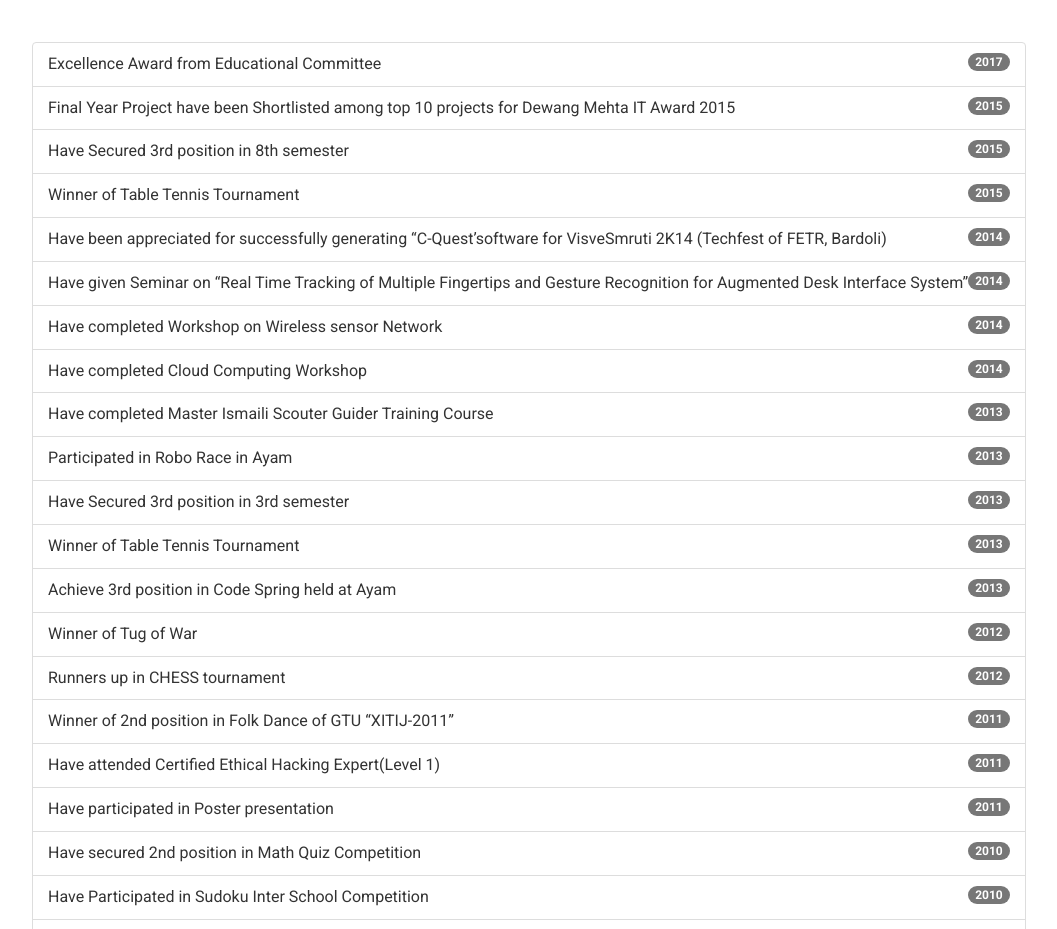
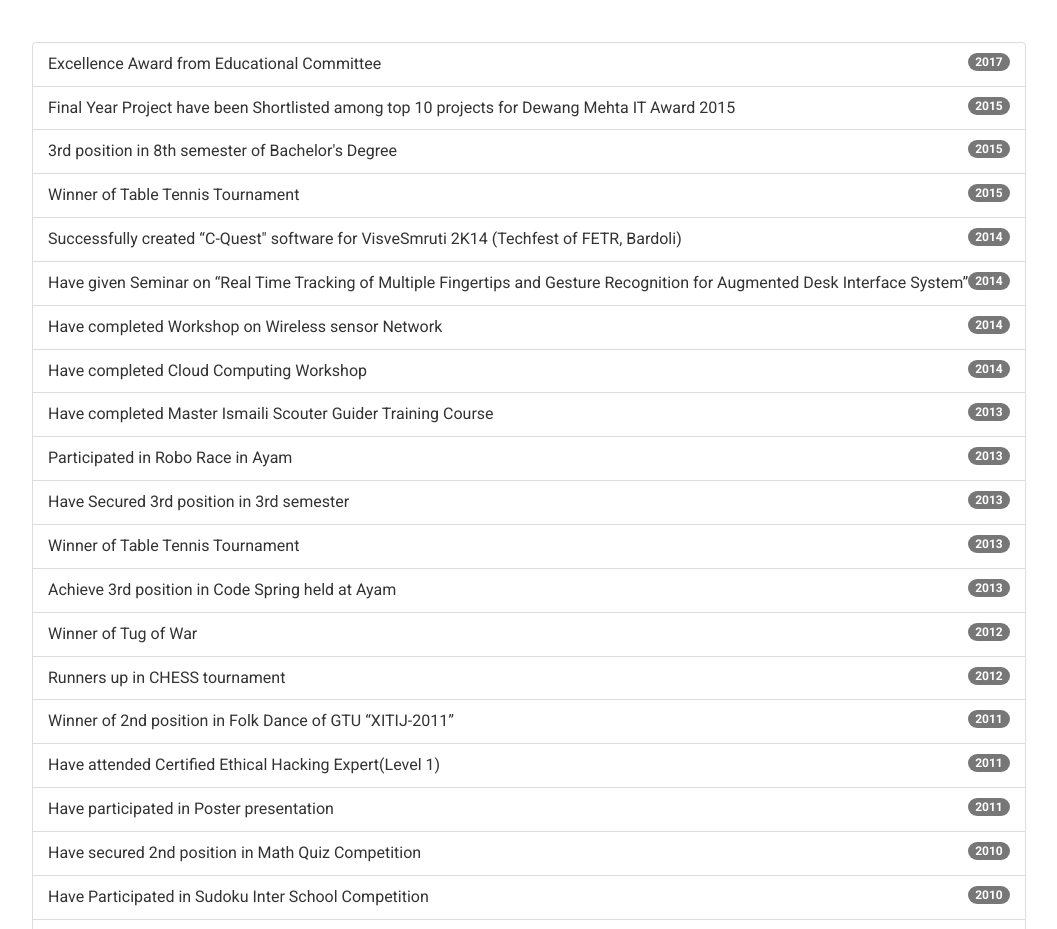
Before and after one commit to zainiya/zainiya.github.io, a plain HTML site: page index.html in a window 1280 px wide. Shown: the part 940-1869 px from the top of the page, without its empty margins (108-1165 px from the left). Drawn offline with nearby package versions, Linux system fonts and the light colour scheme.

Commit message:
updated Achievement section

```diff
--- a/index.html
+++ b/index.html
@@ -202,9 +202,9 @@
                 <li class="list-group-item">Excellence Award from Educational Committee <span class="badge">2017</span></li>
                 <li class="list-group-item">Final Year Project have been Shortlisted among top 10 projects for
                     Dewang Mehta IT Award 2015 <span class="badge">2015</span></li>
-                    <li class="list-group-item">Have Secured 3rd position in 8th semester <span class="badge">2015</span></li>
+                    <li class="list-group-item">3rd position in 8th semester of Bachelor's Degree<span class="badge">2015</span></li>
                     <li class="list-group-item">Winner of Table Tennis Tournament <span class="badge">2015</span></li>
-                    <li class="list-group-item">Have been appreciated for successfully generating “C-Quest’software for VisveSmruti 2K14 (Techfest of FETR, Bardoli) <span class="badge">2014</span></li>
+                    <li class="list-group-item">Successfully created “C-Quest" software for VisveSmruti 2K14 (Techfest of FETR, Bardoli) <span class="badge">2014</span></li>
                     <li class="list-group-item">Have given Seminar on “Real Time Tracking of Multiple Fingertips and
                         Gesture Recognition for Augmented Desk Interface System” <span class="badge">2014</span></li>
                         <li class="list-group-item"> Have completed Workshop on Wireless sensor Network <span class="badge">2014 </span></li>
```
